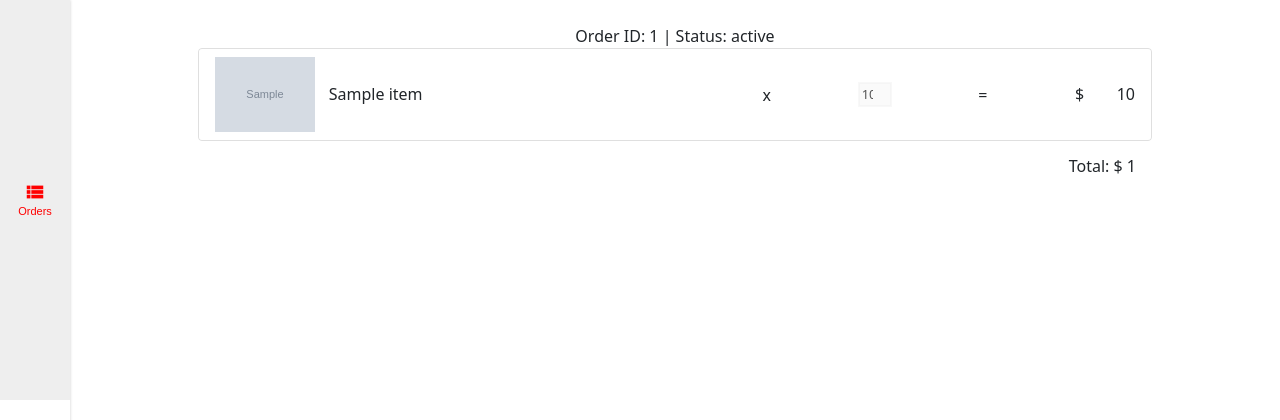
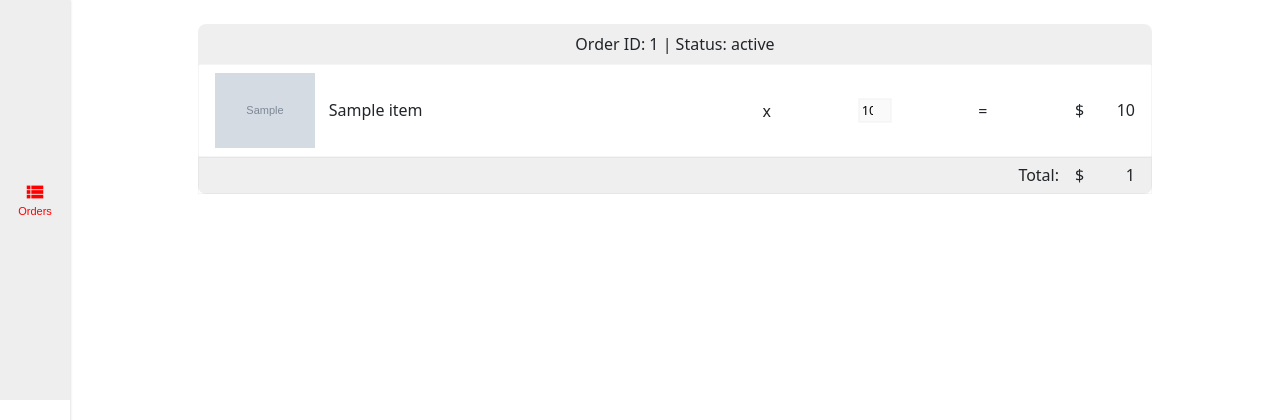
Before and after one commit to valentejorge/appeteats, a Python web app: template appetieats/templates/customer/customer.html in a window 1280 px wide. Shown: the top 420 px of the page. Run offline with Jinja, Linux system fonts and the light colour scheme; the template is opened without the code that fills it: most values are stand-ins (such as "Sample title", 1, 10 or a date in 2020); grey boxes marked "Sample" are stand-in pictures.

Commit message:
update: orders page

```diff
--- /dev/null
+++ b/appetieats/static/css/customer/orders.css
@@ -0,0 +1,25 @@
+.order-card {
+    background-color: #00000010;
+    border-radius: 0.5rem;
+}
+.order-header {
+    padding: 0.5rem;
+}
+.list-group-item {
+    border: 1px solid #0000000a;
+    border-radius: 0rem !important;
+}
+.order-footer {
+    padding: .5rem 1rem;
+    margin-right: 0;
+    display: flex;
+    align-tems: center;
+    justify-content: end;
+    background-color: transparent;
+}
+.total-text {
+    margin-right: 1rem;
+}
+.qty-input {
+    color: black;
+}
--- a/appetieats/templates/customer/customer.html
+++ b/appetieats/templates/customer/customer.html
@@ -3,6 +3,7 @@
 {% block title %}Orders{% endblock %}
 {% block head %}
 <link href="/static/css/menu/menu.css" rel="stylesheet">
+<link href="/static/css/customer/orders.css" rel="stylesheet">
 
 {% endblock %}
 
@@ -10,10 +11,13 @@
 <div class="menu-cart-container">
     <div class="menu active" id="menu">
         {% for order in order_data %}
+        <div class="order-card">
             <div class="order-header text-center mt-4">
                 Order ID: {{ order.id }} | Status: {{ order.status }}
             </div>
+
             {% for item in order['items'] %}
+
             <ul class="list-group">
                 <li class="list-group-item cart-list">
                     <div class="d-flex align-items-center justify-content-start w-50">
@@ -33,11 +37,23 @@
                     </div>
                 </li>
             </ul>
+
             {% endfor %}
-        <div id="total" class="total mt-3 text-end">
-            <h6>Total: $ {{ order.total_price }}</h6>
+
+            <!--
+            <div class="total text-end">
+                <h6 class="mb-0">Total: $ {{ order.total_price }}</h6>
             </div>
+            -->
+            <li class="list-group-item order-footer">
+                <h6 class="p-title mb-0 total-text">Total: </h6>
+                <div class="price-section">
+                    <h6 class="mb-0">$</h6>
+                    <h6 class="mb-0">{{ order.total_price }}</h6>
+                </div>
+            </li>
 
+        </div>
 
         {% endfor %}
 
```
Lines whose indentation alone changed are shown as unchanged.
